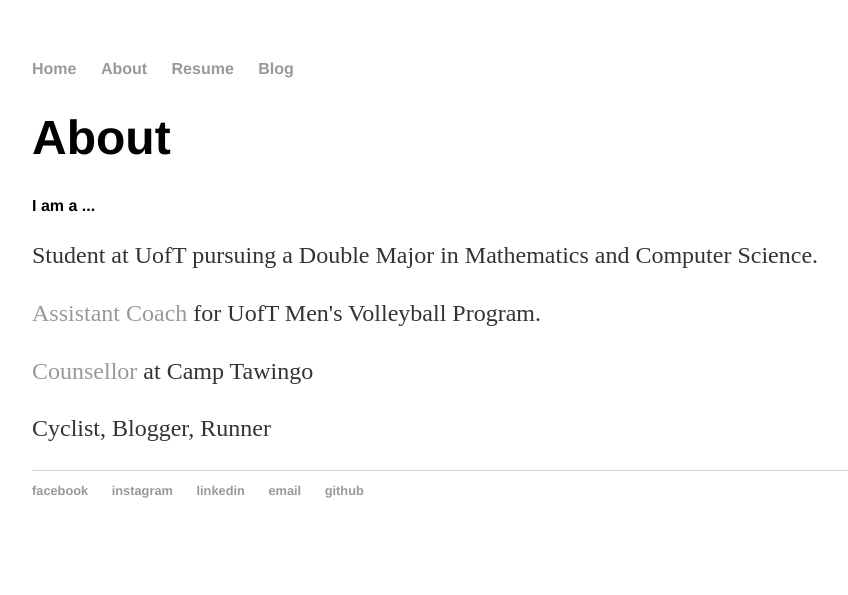
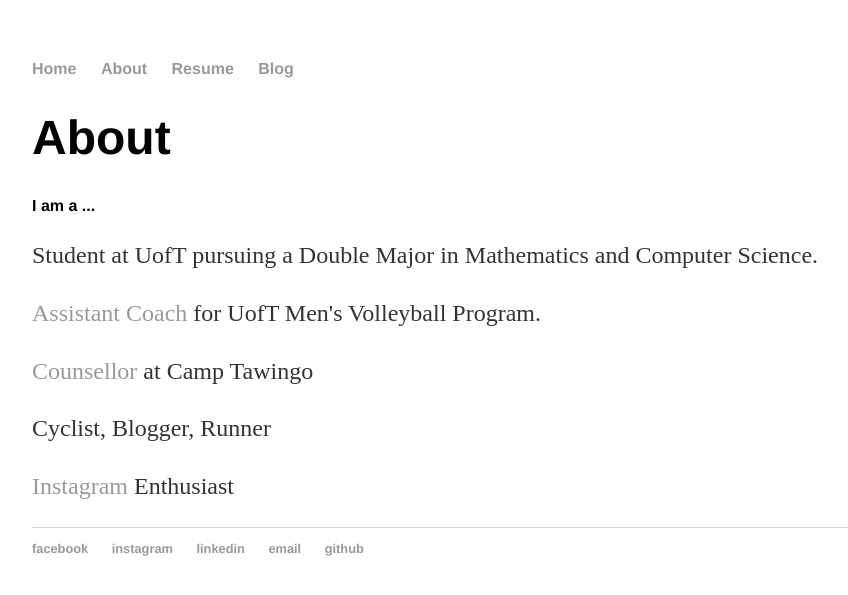
Before and after one commit to robertsonmcclure/robertsonmcclure.github.io, a Jekyll site: the page built from about/index.html, in a window 1280 px wide. Shown: the top 595 px of the page, without its empty margins (160-1008 px from the left). Built offline with Jekyll 4.4.1, drawn with Linux system fonts in a browser that asks for light colours.

Commit message:
commited using script

```diff
--- a/about/index.html
+++ b/about/index.html
@@ -8,3 +8,4 @@
 <p class="blurb"><a href="http://www.varsityblues.ca/index.aspx?path=mvball&" target="_blank">Assistant Coach</a> for UofT Men's Volleyball Program.</p>
 <p class="blurb"><a href="http://www.tawingo.net" target="_blank">Counsellor</a> at Camp Tawingo</p>
 <p class="blurb">Cyclist, Blogger, Runner</p>
+<p class="blurb"><a href="https://www.instagram.com/notorious.r.o.b/">Instagram</a> Enthusiast</p>
```
